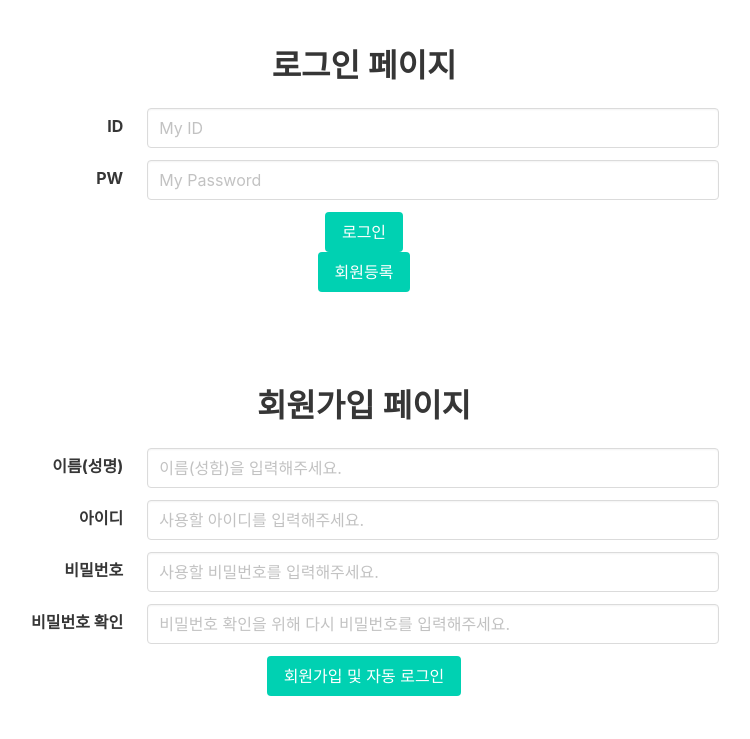
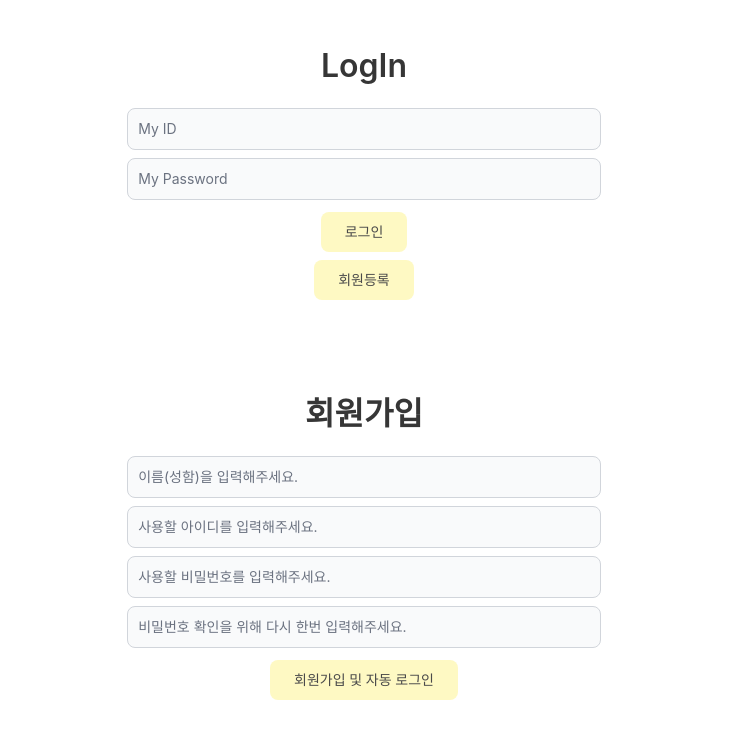
Before and after one commit to sgchoo/MoonCheolGo, a Flask app: page /login in a window 1280 px wide. Shown: the top 739 px of the page, without its empty margins (276-1026 px from the left). Run offline with Flask 3, Linux system fonts and the light colour scheme; some libraries are stand-ins or nearby versions.

Commit message:
apply Tailwind CSS library

```diff
--- a/templates/login.html
+++ b/templates/login.html
@@ -11,6 +11,8 @@
 
         <!-- Bulma CSS -->
         <link rel="stylesheet" href="https://cdn.jsdelivr.net/npm/bulma@0.9.1/css/bulma.min.css">
+        <!-- Tailwind CSS  -->
+        <script src="https://cdn.tailwindcss.com?plugins=forms,typography"></script>
         <!-- JS -->
         <script src="https://ajax.googleapis.com/ajax/libs/jquery/3.4.1/jquery.min.js"></script>
         <script src="https://cdnjs.cloudflare.com/ajax/libs/jquery-cookie/1.4.1/jquery.cookie.js"></script>
@@ -85,92 +87,44 @@
     </head>
     <body>
         <div class="section has-text-centered">
-            <h1 class="title">로그인 페이지</h1>
-            <div class="container" style="width:60%">
-                <div class="field is-horizontal">
-                    <div class="field-label is-normal">
-                        <label class="label" for="userid">ID</label>
-                    </div>
-                    <div class="field-body">
-                        <div class="field">
-                            <div class="control">
-                                <input type="text" class="input" id="userid" aria-describedby="emailHelp"
-                                       placeholder="My ID">
-                            </div>
-                        </div>
-                    </div>
+            <h1 class="title">LogIn</h1>
+            <div class="container" style="width:40%">
+                <div>
+                    <label for="userid" class="block mb-2 text-l font-bold text-gray-900"></label>
+                    <input type="text" id="userid" class="bg-gray-50 border border-gray-300 text-gray-900 text-sm rounded-lg focus:ring-blue-500 focus:border-blue-500 block w-full p-2.5" placeholder="My ID" required>
                 </div>
-                <div class="field is-horizontal">
-                    <div class="field-label is-normal">
-                        <label class="label" for="userpw">PW</label>
-                    </div>
-                    <div class="field-body">
-                        <div class="field">
-                            <div class="control">
-                                <input type="password" class="input" id="userpw" placeholder="My Password">
-                            </div>
-                        </div>
-                    </div>
+                <div>
+                    <label for="userpw" class="block mb-2 text-sl font-bold text-gray-900"></label>
+                    <input type="text" id="userpw" class="bg-gray-50 border border-gray-300 text-gray-900 text-sm rounded-lg focus:ring-blue-500 focus:border-blue-500 block w-full p-2.5" placeholder="My Password" required>
                 </div>
-                <button class="button is-primary" onclick="login()">로그인</button>
+                <div>
+                    <button class="bg-yellow-100 hover:bg-yellow-200 font-medium rounded-lg text-sm w-full sm:w-auto px-5 py-2.5 text-center mt-3" onclick="login()">로그인</button>
+                </div>
+                <div>
+                    <button class="bg-yellow-100 hover:bg-yellow-200 font-medium rounded-lg text-sm w-full sm:w-auto px-5 py-2.5 text-center mt-2" onclick="openclose()">회원등록</button>
+                </div>
             </div>
-                <div>
-                <button class="button is-primary" onclick="openclose()">회원등록</button>
-                </div>
         </div>
         <div id = "post-box" class="section has-text-centered">
-            <h1 class="title">회원가입 페이지</h1>
-            <div class = "container" style="width:60%">
-                <div class="field is-horizontal">
-                    <div class="field-label is-normal">
-                        <label class="label" for="usernick">이름(성명)</label>
-                    </div>
-                    <div class="field-body">
-                        <div class="field">
-                            <div class="control">
-                                <input type="text" class="input" id="usernick" placeholder="이름(성함)을 입력해주세요.">
-                            </div>
-                        </div>
-                    </div>
+            <h1 class="title">회원가입</h1>
+            <div class = "container" style="width:40%">
+                <div>
+                    <label for="usernick" class="block mb-2 text-l font-bold text-gray-900"></label>
+                    <input type="text" id="usernick" class="bg-gray-50 border border-gray-300 text-gray-500 text-sm rounded-lg focus:ring-blue-500 focus:border-blue-500 block w-full p-2.5" placeholder="이름(성함)을 입력해주세요." required>
                 </div>
-                <div class="field is-horizontal">
-                    <div class="field-label is-normal">
-                        <label class="label" for="user_id">아이디</label>
-                    </div>
-                    <div class="field-body">
-                        <div class="field">
-                            <div class="control">
-                                <input type="text" class="input" id="user_id" aria-describedby="emailHelp"
-                                       placeholder="사용할 아이디를 입력해주세요.">
-                            </div>
-                        </div>
-                    </div>
+                <div>
+                    <label for="user_id" class="block mb-2 text-sl font-bold text-gray-900"></label>
+                    <input type="text" id="user_id" class="bg-gray-50 border border-gray-300 text-gray-500 text-sm rounded-lg focus:ring-blue-500 focus:border-blue-500 block w-full p-2.5" placeholder="사용할 아이디를 입력해주세요." required>
                 </div>
-                <div class="field is-horizontal">
-                    <div class="field-label is-normal">
-                        <label class="label" for="user_pw">비밀번호</label>
-                    </div>
-                    <div class="field-body">
-                        <div class="field">
-                            <div class="control">
-                                <input type="password" class="input" id="user_pw" placeholder="사용할 비밀번호를 입력해주세요.">
-                            </div>
-                        </div>
-                    </div>
+                <div>
+                    <label for="user_pw" class="block mb-2 text-l font-bold text-gray-900"></label>
+                    <input type="text" id="user_pw" class="bg-gray-50 border border-gray-300 text-gray-500 text-sm rounded-lg focus:ring-blue-500 focus:border-blue-500 block w-full p-2.5" placeholder="사용할 비밀번호를 입력해주세요." required>
                 </div>
-                <div class="field is-horizontal">
-                    <div class="field-label is-normal">
-                        <label class="label" for="user_pw_chk">비밀번호 확인</label>
-                    </div>
-                    <div class="field-body">
-                        <div class="field">
-                            <div class="control">
-                                <input type="password" class="input" id="user_pw_chk" placeholder="비밀번호 확인을 위해 다시 비밀번호를 입력해주세요.">
-                            </div>
-                        </div>
-                    </div>
+                <div>
+                    <label for="user_pw_chk" class="block mb-2 text-sl font-bold text-gray-900"></label>
+                    <input type="text" id="user_pw_chk" class="bg-gray-50 border border-gray-300 text-gray-500 text-sm rounded-lg focus:ring-blue-500 focus:border-blue-500 block w-full p-2.5" placeholder="비밀번호 확인을 위해 다시 한번 입력해주세요." required>
                 </div>
-                <button class="button is-primary" onclick="register()">회원가입 및 자동 로그인</button>
+                <button class="bg-yellow-100 hover:bg-yellow-200 font-medium rounded-lg text-sm w-full sm:w-auto px-5 py-2.5 text-center mt-3" onclick="register()">회원가입 및 자동 로그인</button>
             </div>
         </div>
     </body>
```
